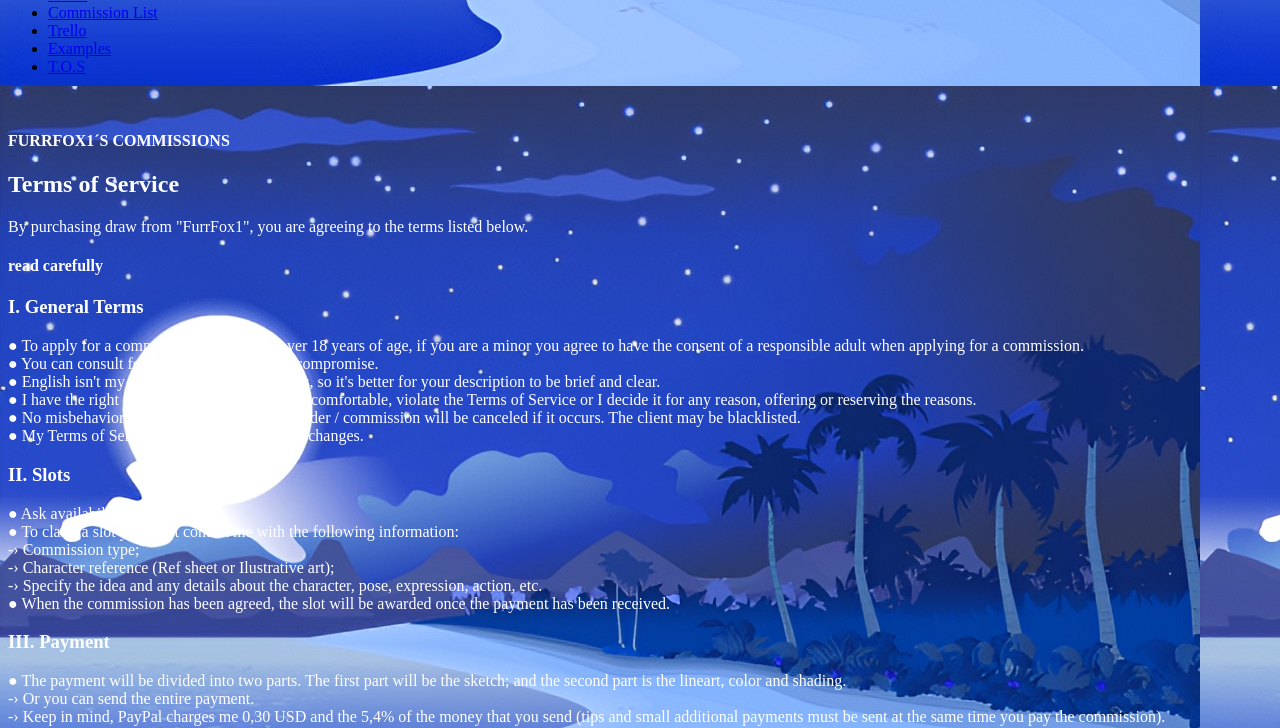
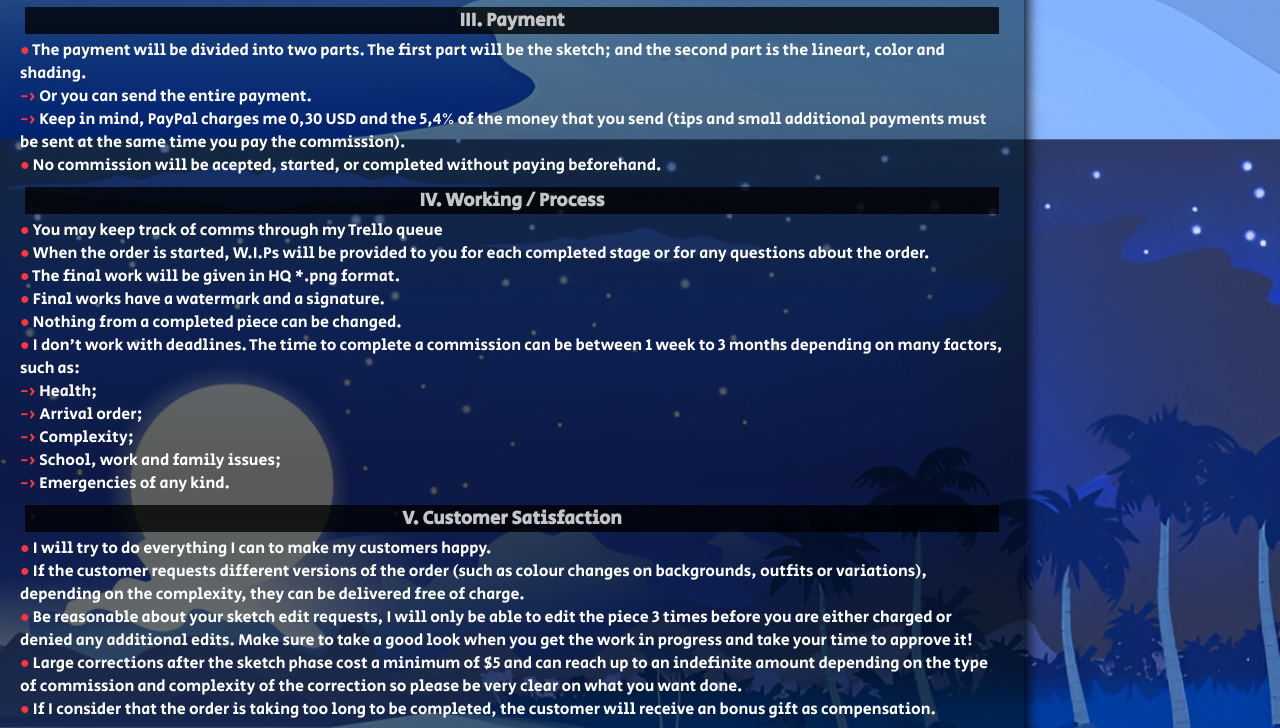
Before and after one commit to FurrFox1/Website, a website: page pages/tas.html in a window 1280 px wide. Shown: the part 714-1442 px from the top of the page. Drawn offline with nearby package versions, Linux system fonts and the light colour scheme; some packages are replaced by stand-ins of ours; a script that the page names is missing.

Commit message:
Release 1.01

```diff
--- a/index.html
+++ b/index.html
@@ -4,7 +4,7 @@
     <meta charset="UTF-8">
     <meta http-equiv="X-UA-Compatible" content="IE=edge">
     <meta name="viewport" content="width=device-width, initial-scale=1.0">
-    <link rel="stylesheet" href="./css/estilos.css">
+    <link rel="stylesheet" href="./css/style.css">
     <link rel="preconnect" href="https://fonts.googleapis.com">
     <link rel="preconnect" href="https://fonts.gstatic.com" crossorigin>
     <link href="https://fonts.googleapis.com/css2?family=Secular+One&display=swap" rel="stylesheet">
--- a/pages/tas.html
+++ b/pages/tas.html
@@ -4,7 +4,7 @@
     <meta charset="UTF-8">
     <meta http-equiv="X-UA-Compatible" content="IE=edge">
     <meta name="viewport" content="width=device-width, initial-scale=1.0">
-    <link rel="stylesheet" href="../css/estilos.css">
+    <link rel="stylesheet" href="../css/style.css">
     <link rel="preconnect" href="https://fonts.googleapis.com">
     <link rel="preconnect" href="https://fonts.gstatic.com" crossorigin>
     <link href="https://fonts.googleapis.com/css2?family=Secular+One&display=swap" rel="stylesheet">
```
Also changed, not shown: package.json (added, +25 -0 lines), pages/commissionlist.html (+1 -1 lines), pages/example.html (+1 -1 lines), scss/estilos.scss (added), 1 other file.
